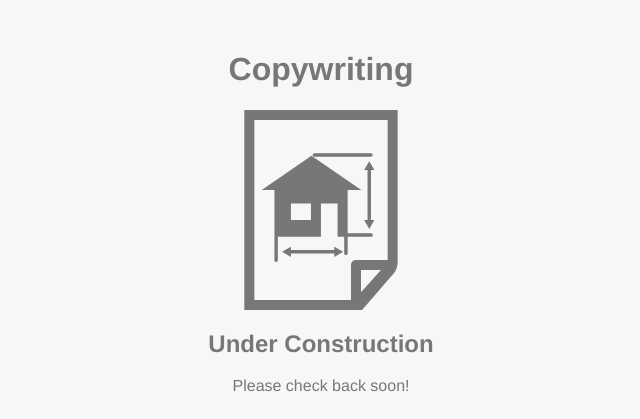
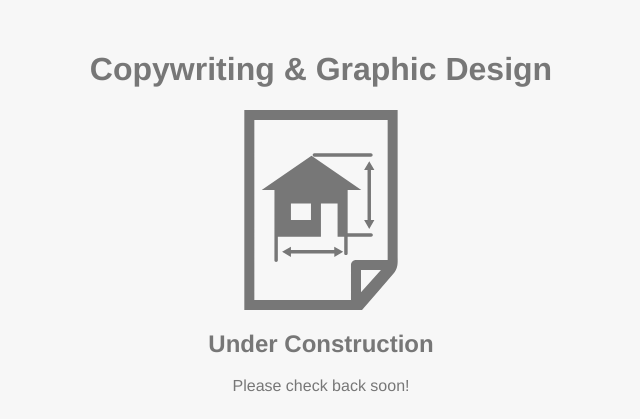
Before and after one commit to jaenlle/portfolio-site, a PHP site: page /copywriting-projects.html in a window 1280 px wide. Shown: the part 173-592 px from the top of the page, without its empty margins (319-959 px from the left). Run offline with PHP 8.4, Linux system fonts and the light colour scheme; some libraries are stand-ins or nearby versions.

```diff
--- a/copywriting-projects.html
+++ b/copywriting-projects.html
@@ -34,7 +34,7 @@
             </nav>
         </header>
         <main id="work">
-            <h1>Copywriting</h1>
+            <h1>Copywriting &amp; Graphic Design</h1>
             <img class="under-construction" src="../img/work/construction.svg" alt="Web + UX Design/Development Project icon">
             <h2>Under Construction</h2>
             <p>Please check back soon!</p>
--- a/css/work.css
+++ b/css/work.css
@@ -57,7 +57,7 @@
     }
 }
 
-/* ----------------------------------------- Project images --- */
+/* ----------------------------------------- Under Construction --- */
 .under-construction {
     display: block;
     margin: 0 auto;
```
